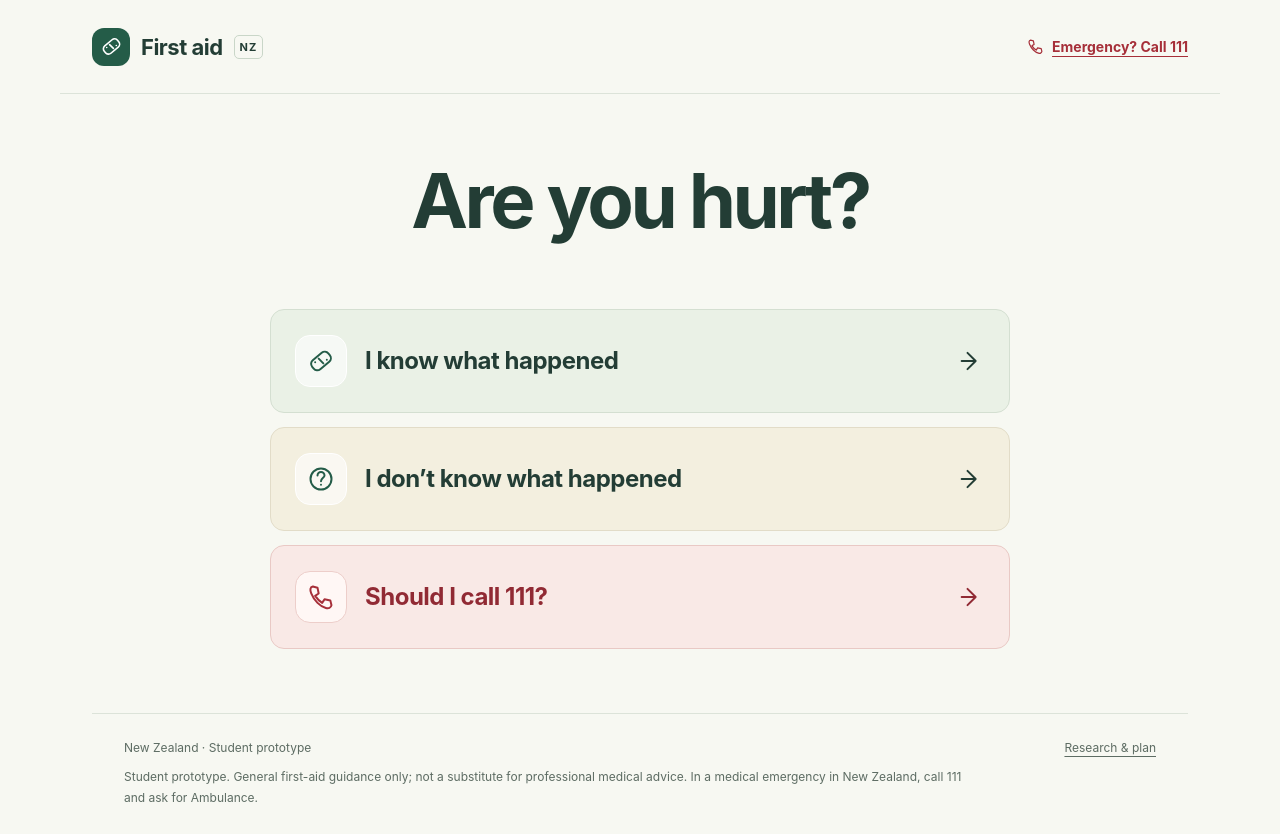
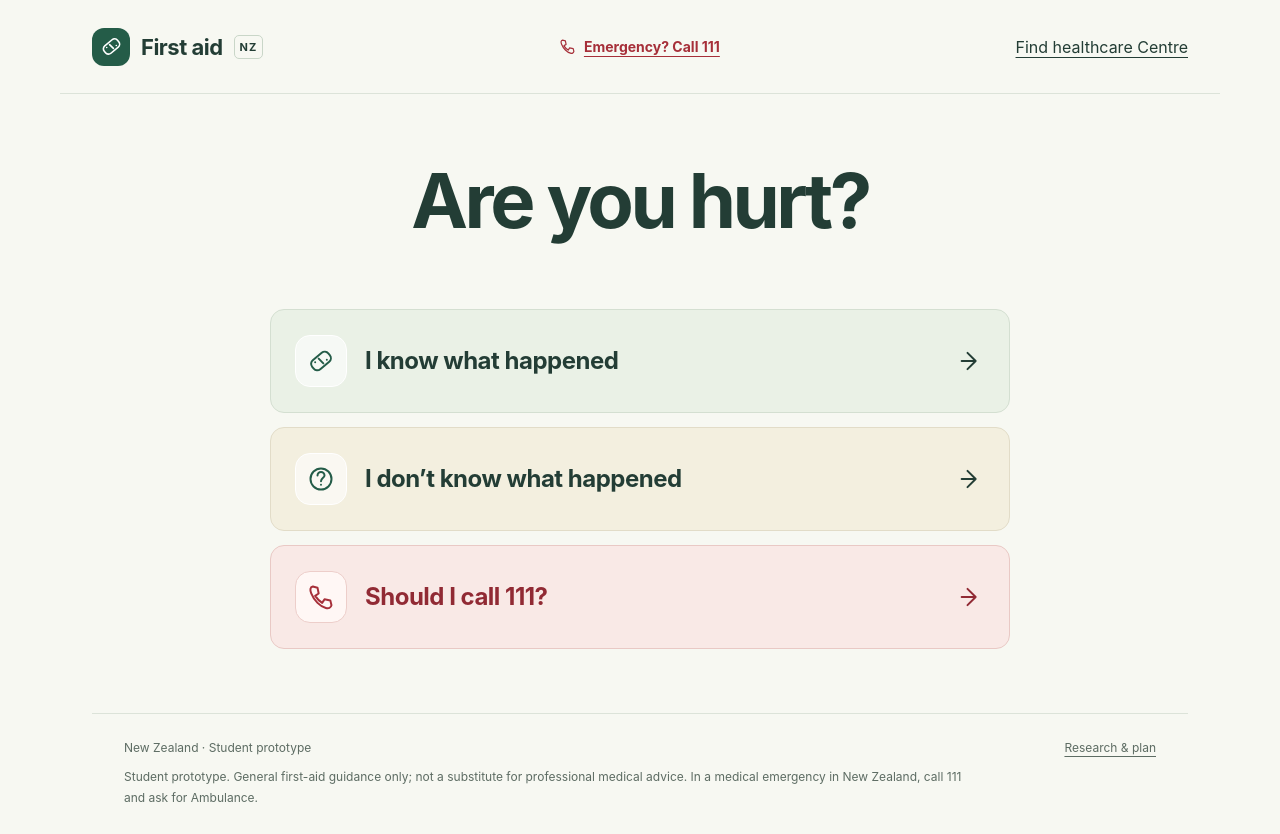
Before and after one commit to beneathpillow/Team-3, a React (Vite) app in the folder frontend/: page / in a window 1280 px wide. Built offline with nearby package versions, Linux system fonts and the light colour scheme.

Commit message:
add help centre to header

```diff
--- a/frontend/src/App.jsx
+++ b/frontend/src/App.jsx
@@ -9,6 +9,7 @@ import TopicPage from "./pages/TopicPage";
 import AboutPage from "./pages/AboutPage";
 import Header from "./components/Header";
 import Footer from "./components/Footer";
+import HealthcareCentersPage from "./pages/Helpcentre";
 
 export default function App() {
   const [route, setRoute] = useState(
@@ -65,6 +66,7 @@ export default function App() {
         {route === "emergency" && <EmergencyPage />}
         {topic && <TopicPage topic={topic} />}
         {route === "about" && <AboutPage />}
+        {route === "helpcentre" && <HealthcareCentersPage />}
         {!["home", "topics", "unsure", "emergency", "about"].includes(route) &&
           !topic && (
             <p className="below">
--- a/frontend/src/components/Header.jsx
+++ b/frontend/src/components/Header.jsx
@@ -12,6 +12,7 @@ export default function Header() {
       <a className="header-call" href="tel:111">
         <Icon name="phone" size={17} /> Emergency? Call 111
       </a>
+      <a href="#helpcentre">Find healthcare Centre</a>
     </header>
   );
 }
--- a/frontend/src/pages/HomePage.jsx
+++ b/frontend/src/pages/HomePage.jsx
@@ -1,4 +1,5 @@
 import Card from "../components/Card";
+import HealthcareCentersPage from "./Helpcentre";
 
 export default function HomePage() {
   return (
--- a/package.json
+++ b/package.json
@@ -20,5 +20,8 @@
   },
   "keywords": [],
   "author": "",
-  "license": "ISC"
+  "license": "ISC",
+  "dependencies": {
+    "lucide-react": "^1.48.0"
+  }
 }
```
Also changed, not shown: 1 other file (tests, documents, lock files or other folders).
